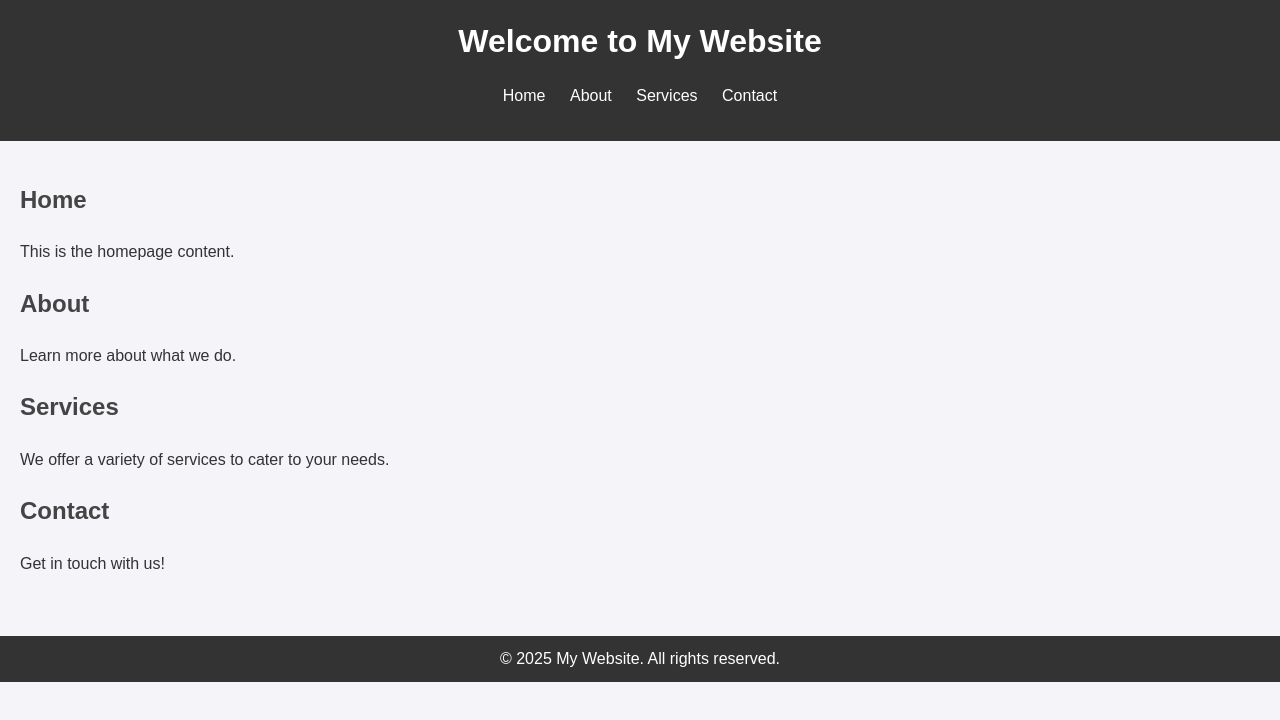
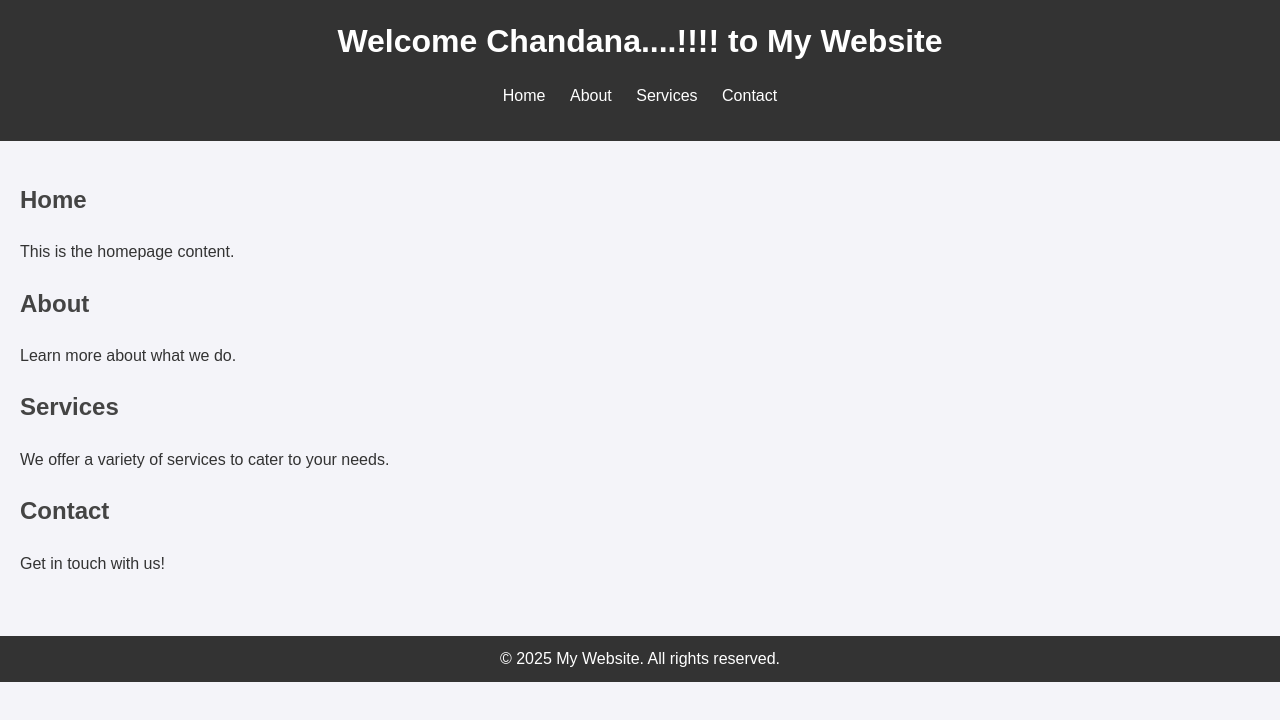
Before and after one commit to chandanaks31/frontend, a plain HTML site: page index.html in a window 1280 px wide. Drawn offline with Linux system fonts and the light colour scheme.

Commit message:
Updated index file

```diff
--- a/index.html
+++ b/index.html
@@ -8,7 +8,7 @@
 </head>
 <body>
     <header>
-        <h1>Welcome to My Website</h1>
+        <h1>Welcome Chandana....!!!! to My Website</h1>
         <nav>
             <ul>
                 <li><a href="#home">Home</a></li>
```
